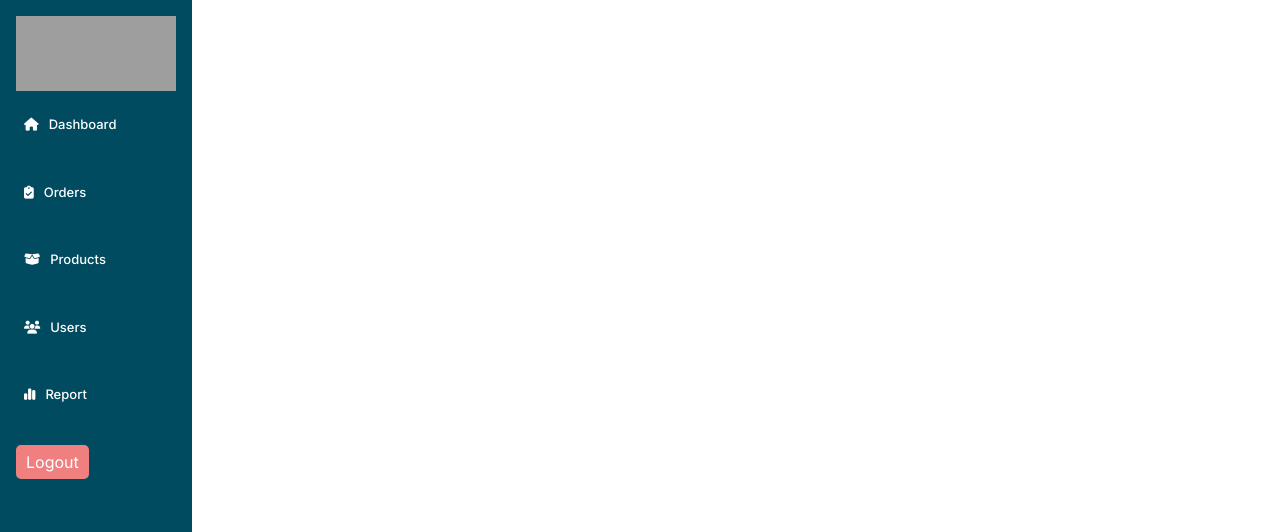
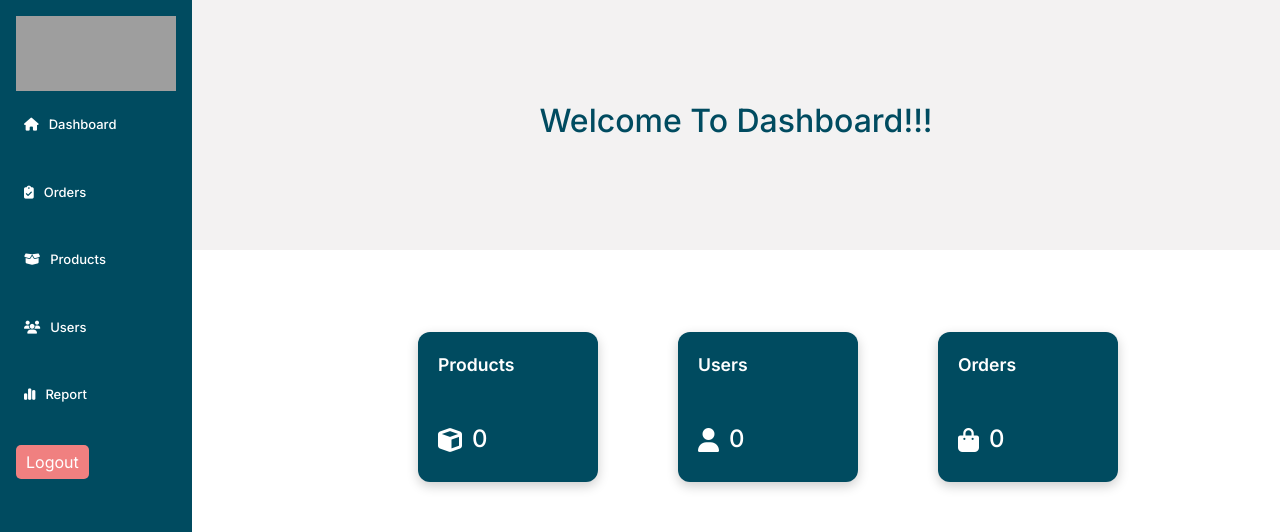
Before and after one commit to dhruvparmar25/fashion_store_fe, a Vue app: page /admin in a window 1280 px wide. Shown: the top 532 px of the page. Built offline with nearby package versions, Linux system fonts and the light colour scheme; no server answers; grey boxes are pictures that could not be loaded; a web font is replaced by a local one.

Commit message:
cat & img done

```diff
--- a/package.json
+++ b/package.json
@@ -14,7 +14,7 @@
   "dependencies": {
     "axios": "^1.8.2",
     "json-server": "^1.0.0-beta.3",
-    "pinia": "^3.0.1",
+    "pinia": "^3.0.2",
     "swiper": "^11.2.5",
     "vue": "^3.5.13",
     "vue-axios": "^3.5.2",
--- a/src/router/router.js
+++ b/src/router/router.js
@@ -98,7 +98,7 @@ const routes = [
         component: AdminUser,
       },
       {
-        path: "dashboard",
+        path: "/admin",
         name: "dashboard",
         component: Dashboard,
       },
--- /dev/null
+++ b/src/utils/Enum.js
@@ -0,0 +1,4 @@
+export const FileUploadModules = {
+  PRODUCT: "Product",
+  PROFILE: "Profile",
+};
--- a/src/utils/helpers.js
+++ b/src/utils/helpers.js
@@ -52,3 +52,18 @@ export const saveTransation = async (paymentId, orderId) => {
   // /transaction/orderId
   // {paymentId}
 };
+
+export const updateImage = async (module, id, file) => {
+  const formData = new FormData();
+  formData.append("image", file);
+  await axios.post(
+    `http://localhost:3000/api/upload/${module}/${id}`,
+    formData,
+    {
+      headers: {
+        "Content-Type": "multipart/form-data",
+        Authorization: `Bearer ${localStorage.getItem("token")}`,
+      },
+    }
+  );
+};
--- a/src/views/Dashboard.vue
+++ b/src/views/Dashboard.vue
@@ -4,32 +4,93 @@
       <h4>welcome to dashboard!!!</h4>
     </div>
     <div class="das-box">
+      <router-link :to="{ name: 'adminproducts' }">
         <div class="products">
           <label> Products</label>
           <h4><i class="fa-solid fa-cube"></i> {{ products.length }}</h4>
-      </div>
+        </div></router-link
+      >
+      <router-link :to="{ name: 'adminuser' }">
         <div class="users">
           <label>Users</label>
-        <h4><i class="fa-solid fa-user"></i></h4>
-      </div>
+          <h4><i class="fa-solid fa-user"></i>{{ userdatas.length }}</h4>
+        </div></router-link
+      >
+      <router-link :to="{ name: 'adminorders' }">
         <div class="orders">
           <label>Orders</label>
-        <h4><i class="fa-solid fa-bag-shopping"></i></h4>
-      </div>
+          <h4><i class="fa-solid fa-bag-shopping"></i>{{ Orders.length }}</h4>
+        </div></router-link
+      >
     </div>
   </div>
 </template>
-<script>
-import AdminProducts from "@/components/AdminPage/AdminProducts.vue";
+
+<script setup>
+import axios from "axios";
+import { ref, onMounted } from "vue";
+
+const products = ref([]);
+const userdatas = ref([]);
+const Orders = ref([]);
+
+const fetchProducts = async () => {
+  try {
+    const res = await axios.get("http://localhost:3000/api/admin/products", {
+      headers: {
+        Authorization: `Bearer ${localStorage.getItem("token")}`,
+      },
+    });
+    products.value = res.data;
+  } catch (error) {
+    console.error("Error fetching products:", error);
+  }
+};
+const Adduser = async () => {
+  try {
+    const res = await axios.get("http://localhost:3000/api/admin/users", {
+      headers: { Authorization: `Bearer ${localStorage.getItem("token")}` },
+    });
+    userdatas.value = res.data;
+  } catch (error) {
+    console.log("Error Fetching User", error);
+  }
+};
+const fetchOrders = async () => {
+  try {
+    const res = await axios.get("http://localhost:3000/api/admin/orders", {
+      headers: { Authorization: `Bearer ${localStorage.getItem("token")}` },
+    });
+    Orders.value = res.data;
+  } catch (error) {
+    console.log("Error Fetching User", error);
+  }
+};
+
+onMounted(() => {
+  fetchProducts();
+  Adduser();
+  fetchOrders();
+});
 </script>
-<style>
+
+<style scoped>
 .das-top {
   background-color: #f3f2f2;
   padding: 3rem;
   text-transform: capitalize;
   height: 250px;
   position: relative;
+  display: flex;
+  align-items: center;
+  justify-content: center;
 }
+
+.das-top h4 {
+  font-size: 2rem;
+  color: #004b60;
+}
+
 .das-box {
   display: flex;
   justify-content: center;
@@ -40,12 +101,42 @@ import AdminProducts from "@/components/AdminPage/AdminProducts.vue";
   bottom: 270px;
   left: 370px;
 }
+
 .das-box div {
-  width: 175px;
+  width: 180px;
   height: 150px;
   background-color: #004b60;
   color: white;
-  padding: 15px;
-  border-radius: 10px;
+  padding: 20px;
+  border-radius: 12px;
+  box-shadow: 0 4px 12px rgba(0, 0, 0, 0.2);
+  transition:
+    transform 0.3s,
+    background-color 0.3s;
+  display: flex;
+  flex-direction: column;
+  justify-content: space-between;
+}
+a {
+  text-decoration: none;
+}
+
+.das-box div:hover {
+  transform: translateY(-5px);
+  background-color: #006b80;
+  cursor: pointer;
+}
+
+.das-box label {
+  font-size: 1.1rem;
+  font-weight: 600;
+  margin-bottom: 8px;
+}
+
+.das-box h4 {
+  font-size: 1.5rem;
+  display: flex;
+  align-items: center;
+  gap: 10px;
 }
 </style>
--- a/src/views/Product.vue
+++ b/src/views/Product.vue
@@ -33,11 +33,11 @@
         >
           <input
             type="checkbox"
-            :value="category"
-            :checked="productMetas.category?.includes(category)"
+            :value="category._id"
+            :checked="productMetas.categoryId?.includes(category)"
             @change="filterProducts($event, 'category')"
           />
-          {{ category }}
+          {{ category.name }}
         </label>
       </div>
 
@@ -122,8 +122,8 @@ import Pagination from "@/components/Pagination/pagination.vue";
 
 const router = useRouter();
 const route = useRoute();
-const productMetas = ref({ category: [], type: null });
-const isCategoryView = ref(!!productMetas.value?.category?.length);
+const productMetas = ref({ categoryId: [], type: null });
+const isCategoryView = ref(!!productMetas.value?.categoryId?.length);
 const isBrandView = ref(!!productMetas.value?.type);
 const prdlists = ref([]);
 const searchQuery = ref("");
@@ -160,20 +160,20 @@ watch(
 const setQuery = () => {
   if (Object.values(route.query).length) {
     const q = route.query;
-    if (typeof q.category === "string" && q.category) {
-      q.category = [q.category];
+    if (typeof q.categoryId === "string" && q.categoryId) {
+      q.categoryId = [q.categoryId];
     }
     productMetas.value = { ...productMetas.value, ...q };
 
-    if (q.category?.length) {
+    if (q.categoryId?.length) {
       productMetas.value.type = null;
     }
     fetchProducts();
   } else {
-    productMetas.value = { category: [], type: null };
+    productMetas.value = { categoryId: [], type: null };
     fetchProducts();
   }
-  isCategoryView.value = !!productMetas.value?.category?.length;
+  isCategoryView.value = !!productMetas.value?.categoryId?.length;
   isBrandView.value = !!productMetas.value?.type?.length;
 };
 
@@ -188,7 +188,7 @@ const toggleBrand = () => {
 // Navigate to product details page
 const goToDetails = (item) => {
   if (!item?._id) return;
-  productMetas.value = { category: [], type: null };
+  productMetas.value = { categoryId: [], type: null };
   router.push({ name: "ProductDetail", params: { id: item._id }, query: {} });
 };
 
@@ -215,36 +215,42 @@ const fetchProducts = async () => {
 
 // Fetch categories from API
 const fetchCategories = async () => {
-  try {
-    const response = await axios.get("http://localhost:3000/api/category");
-    categories.value = response.data;
-  } catch (error) {
-    console.error("Error Fetching Categories", error);
-  }
+  axios
+    .get("http://localhost:3000/api/category", {
+      headers: { Authorization: `Bearer ${localStorage.getItem("token")}` },
+    })
+    .then((response) => {
+      categories.value = response?.data?.data || [];
+      console.log("Categories:", response);
+    })
+
+    .catch((error) => {
+      console.error("Error Fetching Categories", error);
+    });
 };
 
 // Filter products based on category or type
 const filterProducts = (event, filterType) => {
   const val = event.target.value;
   if (filterType === "category") {
-    if (productMetas.value.category.includes(val)) {
-      productMetas.value.category = productMetas.value.category.filter(
+    if (productMetas.value.categoryId.includes(val)) {
+      productMetas.value.categoryId = productMetas.value.categoryId.filter(
         (f) => f !== val
       );
     } else {
-      productMetas.value.category.push(val);
+      productMetas.value.categoryId.push(val);
     }
     productMetas.value.type = null;
   } else if (filterType === "type") {
     productMetas.value.type = val;
-    productMetas.value.category = [];
+    productMetas.value.categoryId = [];
   }
   router.push({
     name: "Product",
     query: {
       type: productMetas.value.type || undefined,
-      category: productMetas.value.category.length
-        ? productMetas.value.category
+      category: productMetas.value.categoryId.length
+        ? productMetas.value.categoryId
         : undefined,
     },
   });
--- a/src/views/ProductDetail.vue
+++ b/src/views/ProductDetail.vue
@@ -1,5 +1,5 @@
 <template>
-  <!-- {{ product }} -->
+  {{ product }}
   <section class="productdetail" v-if="product">
     <div class="main">
       <div class="image">
```
Also changed, not shown: src/components/AdminPage/AdminProducts.vue (+38 -29 lines), 2 other files (tests, documents, lock files or other folders). Lines whose indentation alone changed are shown as unchanged.
